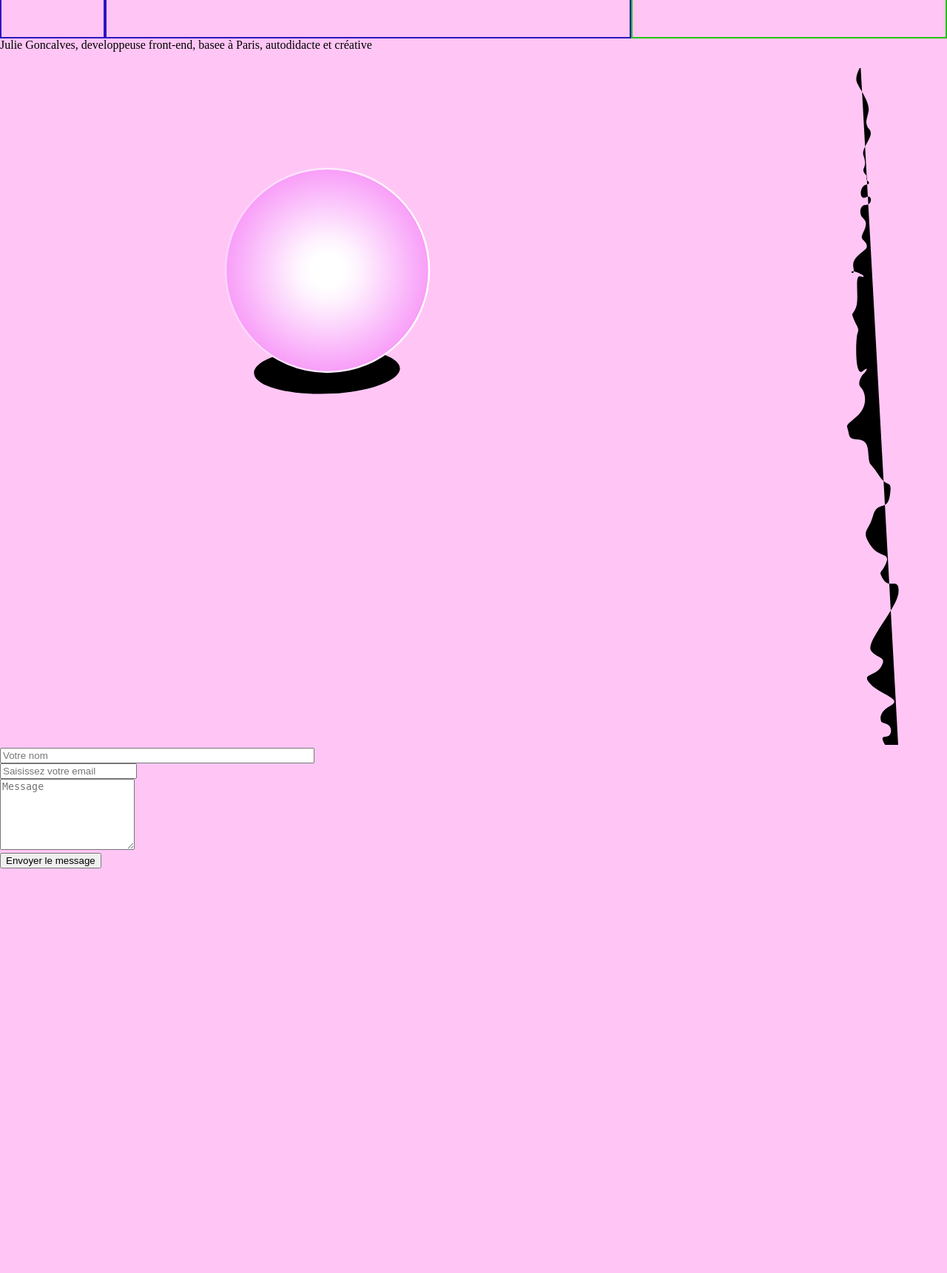
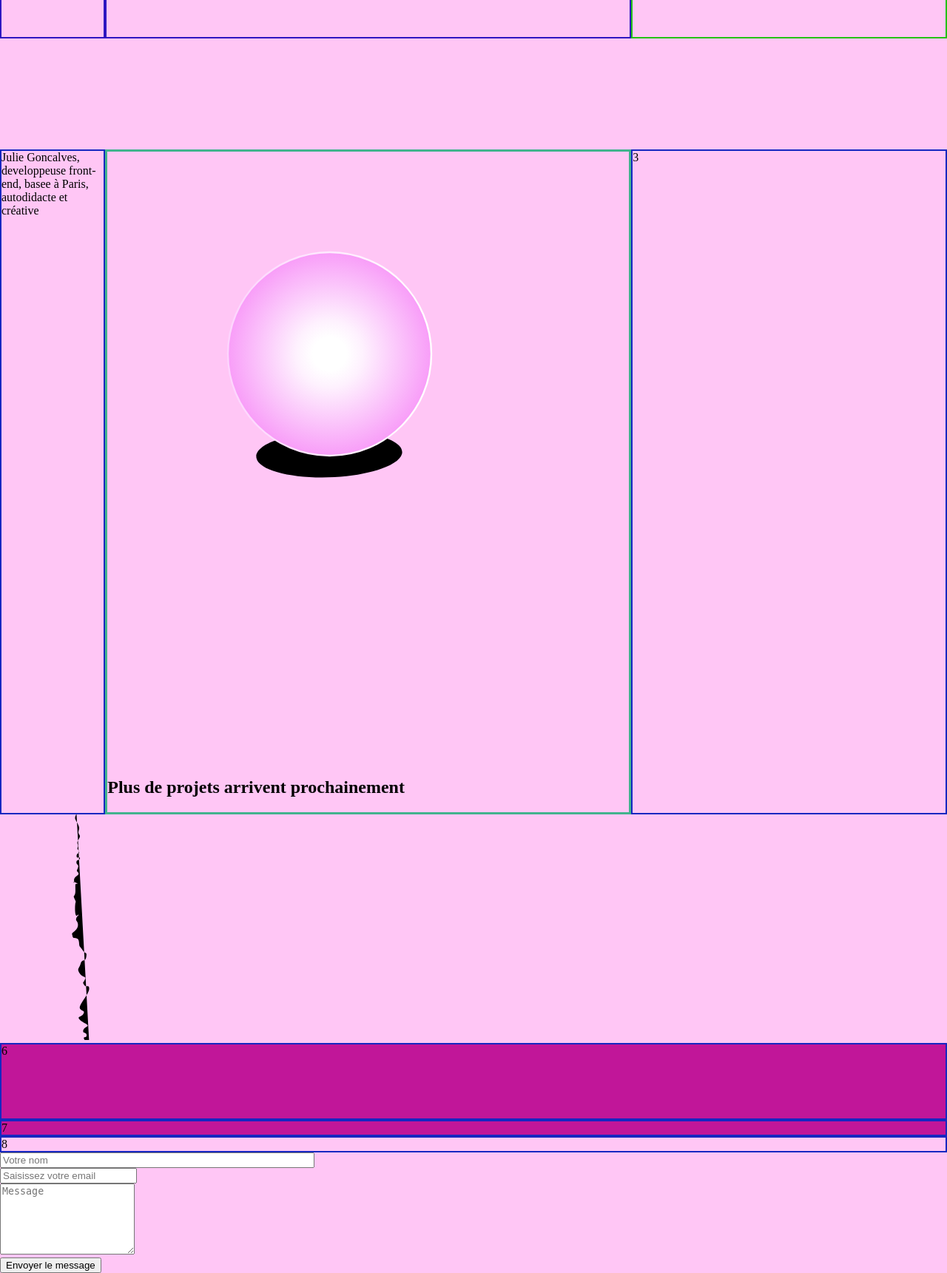
Before and after one commit to JulieGoncalves/Portfolio-dev-julie, a web app: file index.html in a window 1280 px wide. Shown: the part 700-2421 px from the top of the page at 74% size. Before the commit the page ends 1874 px from the top, so only its background shows below. Run offline with its HTML, style and script files only (its server is not run), Linux system fonts and the light colour scheme; some web fonts are replaced.

Commit message:
Mise en place de la structure des pages a l'aide du GRID

```diff
--- a/css/accueil/blob.css
+++ b/css/accueil/blob.css
@@ -35,10 +35,6 @@
   font-weight: lighter;
 }
 
-.grid-row-2-column-2 {
-  /* border: solid 2px #2d16c1; */
-}
-
 .titres {
   /* border: solid 2px red; */
   text-align: justify;
--- a/css/accueil/grid.css
+++ b/css/accueil/grid.css
@@ -3,10 +3,9 @@
   width: 100%;
   display: grid;
   grid-template-columns: 1fr 5fr 3fr;
-  grid-template-rows: auto auto auto;
+  grid-template-rows: auto auto auto auto auto;
   grid-template-rows: none;
   grid-auto-rows: auto;
-
   z-index: 12;
   /* position:relative; */
 }
@@ -15,6 +14,8 @@
 grid-column-start
 grid-row-end
 grid-column-end */
+
+/* -- ACCUEIL -- */
 
 .grid-row-1-column-1 {
   border: solid 2px #2d16c1;
@@ -40,6 +41,13 @@ grid-column-end */
   grid-area: 2 / 1 / 3 / 2;
 }
 
+/* blob + h1 */
+.grid-row-2-column-2 {
+  padding: 0 5% 0 5%;
+  border: solid 2px #2d16c1;
+  grid-area: 2 / 2 / 4 / 3;
+}
+
 /* menu */
 .grid-row-2-column-3 {
   border: solid 2px #2d16c1;
@@ -53,20 +61,58 @@ padding-right: 10%;
   grid-area: 3 / 1 / 4 / 2;
 }
 
-/* blob + h1 */
-.grid-row-3-column-2 {
-  padding: 0 5% 0 5%;
-  border: solid 2px #2d16c1;
-  grid-area: 2 / 2 / 4 / 3;
-}
-
 .grid-row-3-column-3 {
   border: solid 2px #24c116;
   grid-area: 3 / 3 / 4 / 4;
 }
 
-/* footer */
+/* -- PROJETS -- */
+
+.grid-row-4-column-1,.grid-row-4-column-2,.grid-row-4-column-3{
+  margin-top: 150px;
+}
+
 .grid-row-4-column-1 {
-  grid-area: 4 / 1 / 5 / 4;
-  height: 40px;
+  border: solid 2px #1627c1;
+  grid-area: 4 / 1 / 5 / 2;
 }
+
+/* boule de cristal  */
+.grid-row-4-column-2 {
+  border: solid 3px #42b38d;
+  grid-area: 4 / 2 / 5 / 3;
+}
+
+.grid-row-4-column-3 {
+  border: solid 2px #1627c1;
+  grid-area: 4 / 3 / 5 / 4;
+}
+
+/* -- A PROPOS -- */
+
+/* .grid-row-5-column-1,.grid-row-5-column-2,.grid-row-5-column-3{
+  margin-top: 150px;
+} */
+
+.grid-row-5-column-1 {
+  border: solid 2px #1627c1;
+  grid-area: 5 / 1 / 6 / 2;
+  height : 100px;
+  background-color: #c11699;
+}
+
+.grid-row-5-column-2 {
+  background-color: #c11699;
+  border: solid 2px #1627c1;
+  grid-area: 5 / 2 / 6 / 3;
+}
+
+.grid-row-5-column-3 {
+  border: solid 2px #1627c1;
+  grid-area: 5 / 3 / 6 / 4;
+}
+
+/* grid-row-start 5
+grid-column-start 2
+grid-row-end 6
+grid-column-end 3 */
--- a/index.html
+++ b/index.html
@@ -9,7 +9,7 @@
     <meta http-equiv="X-UA-Compatible" content="IE=edge" />
     <meta name="viewport" content="width=device-width, initial-scale=1.0" />
     <title>Portfolio Julie</title>
-    <link href="css/accueil/footer.css" rel="stylesheet" />
+    <link href="css/accueil/formulaire.css" rel="stylesheet" />
     <link href="css/accueil/menu.css" rel="stylesheet" />
     <link href="css/accueil/grid.css" rel="stylesheet" />
     <link href="css/accueil/curseur.css" rel="stylesheet" />
@@ -17,6 +17,7 @@
     <link href="css/accueil/blob.css" rel="stylesheet" />
     <link href="css/accueil/palette.css" rel="stylesheet" />
     <link href="css/accueil/courbe.css" rel="stylesheet" />
+    <link href="css/projets/boule-cristal.css" rel="stylesheet" />
 
     <!-- FONTS -->
 
@@ -113,7 +114,7 @@
         <div class="vertical-ligne"></div>
         <div class="vertical-txt">julie gonçalves</div>
       </div>
-      <div class="grid-row-3-column-2">
+      <div class="grid-row-2-column-2">
         <!-- BLOB -->
         <div id="container-blob">
           <div id="abs1" class="blob">
@@ -181,6 +182,7 @@
         </div>
       </div>
       <!-- SVG - boule de cristal -->
+      <div class="grid-row-4-column-2">
         <svg
           version="1.2"
           xmlns="http://www.w3.org/2000/svg"
@@ -235,13 +237,12 @@
             d="m300.5 411c-76 0-137.5-61.5-137.5-137.5 0-76 61.5-137.5 137.5-137.5 76 0 137.5 61.5 137.5 137.5 0 76-61.5 137.5-137.5 137.5z"
           />
         </svg>
-
+        <h2>Plus de projets arrivent prochainement</h2>
+      </div>
+      <div class="grid-row-4-column-3">3</div>
       <!-- COURBE svg -->
       <div class="line-container">
-        <svg
-          version="1.2"
-          viewBox="0 0 1400 3000"
-        >
+        <svg version="1.2" viewBox="0 0 1400 3000">
           <path
             id="courbe"
             fill-rule="evenodd"
@@ -251,23 +252,52 @@
       </div>
     </div>
 
+    <!-- PROJETS -->
+
+    <div class="grid-row-5-column-1">6</div>
+    <div class="grid-row-5-column-2">7</div>
+    <div class="grid-row-5-column-3">8</div>
+
     <!-- FORMULAIRE -->
-<form action="" class="">
+
+    <form action="" class="formulaire">
       <div class="">
-                    <div class="">
-                        <input type="text" size="50" class="" placeholder="Votre nom" required>
+        <div class="form-nom">
+          <input
+            type="text"
+            size="50"
+            class=""
+            placeholder="Votre nom"
+            required
+          />
+        </div>
+        <div class="form-email">
+          <input
+            type="email"
+            class="form-control"
+            placeholder="Saisissez votre email"
+            requried
+          />
+        </div>
+        <div class="form-message">
+          <textarea
+            name="comment"
+            id="comment"
+            rows="6"
+            class="form-control"
+            placeholder="Message"
+          ></textarea>
         </div>
         <div class="">
-                        <input type="email" class="form-control" placeholder="Saisissez votre email"requried>
-                    </div>
-                    <div class="">
-                        <textarea name="comment" id="comment" rows="6"   class="form-control" placeholder="Message"></textarea>
-                    </div>
-                    <div class="">
-                        <input type="submit" value="Envoyer le message" class="btn btn-outline-primary rounded">
+          <input
+            type="submit"
+            value="Envoyer le message"
+            class="btn btn-outline-primary rounded"
+          />
         </div>
       </div>
-            </form><!-- end of contact form -->
+    </form>
+
 
     <script src="https://ajax.googleapis.com/ajax/libs/jquery/3.6.4/jquery.min.js"></script>
     <script src="https://cdnjs.cloudflare.com/ajax/libs/gsap/3.11.5/gsap.min.js"></script>
```
Lines whose indentation alone changed are shown as unchanged.
